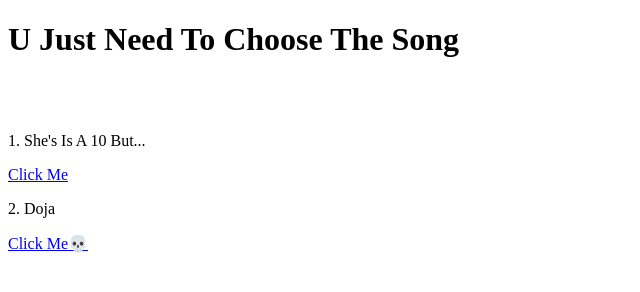
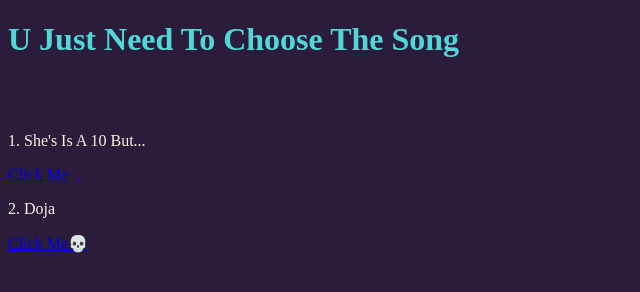
Before and after one commit to Nyk21/Project1.github.io, a plain HTML site: page Website/index.html in a window 1280 px wide. Shown: the whole page, without its empty margins (0-640 px from the left). Drawn offline with Linux system fonts and the light colour scheme.

Commit message:
Update index.html

```diff
--- a/Website/index.html
+++ b/Website/index.html
@@ -5,7 +5,14 @@
     <meta name="viewport" content="width=device-width, initial-scale=1.0">
     <title>the lyrics</title>
     <link rel="icon" type="images/jpg" href="photo profile/pp browser.png">
+    <style>
+        body{background-color: rgb(44, 28, 60);}
+        h1 {color: rgb(81, 215, 215);}
+        p {color:beige}
+    </style>
+
 </head>
+
 <body>
     <h1>U Just Need To Choose The Song</h1>
 
```
